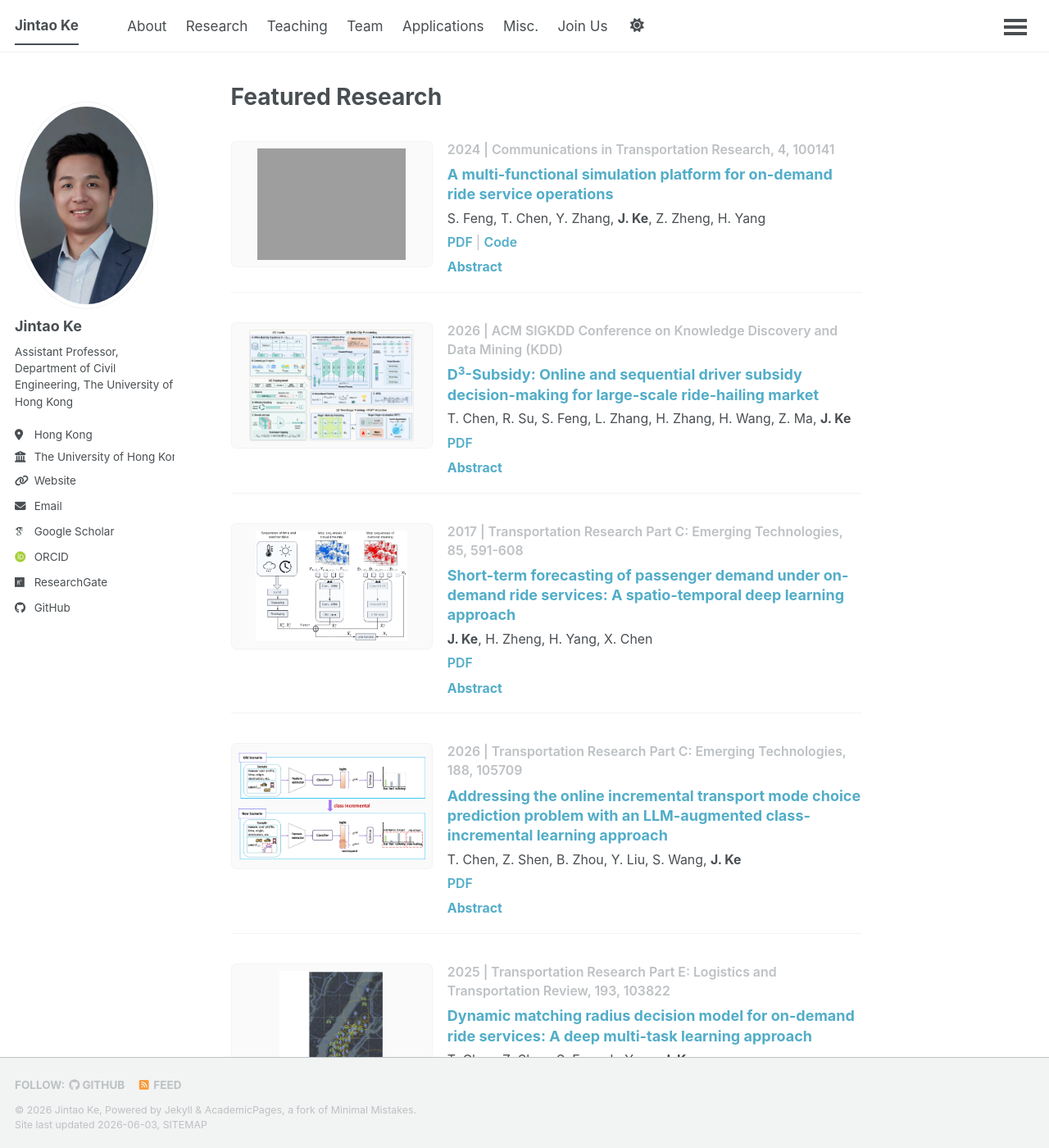
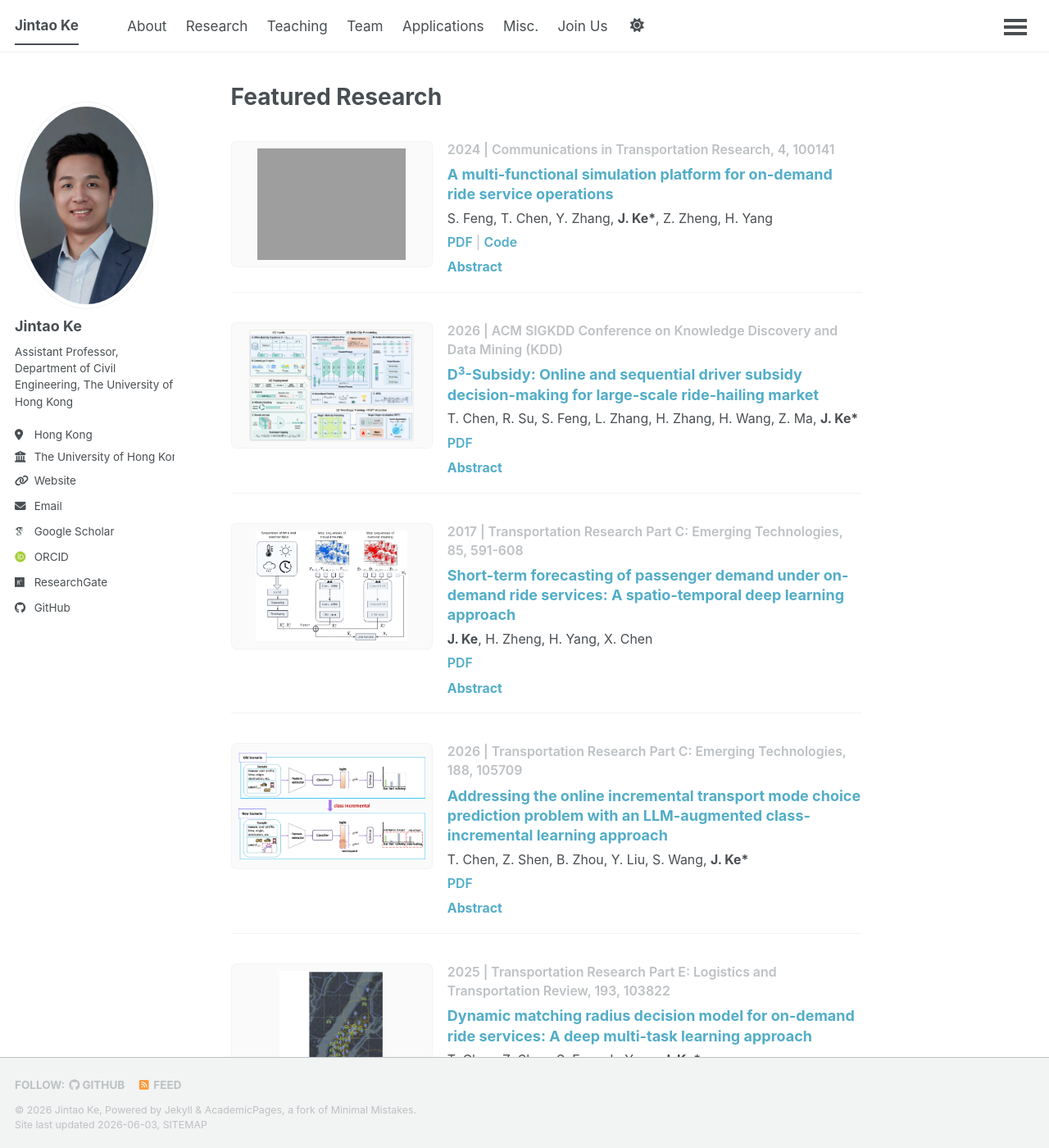
Before and after one commit to hku-kejintao/hku-kejintao.github.io, a Jekyll site: the page built from _pages/about.md, in a window 1280 px wide and 1400 px high, scrolled down 1709 px. Shown: the whole window at 82% size. Built offline with Jekyll 4.4.1, drawn with Linux system fonts in a browser that asks for light colours; some web fonts are replaced; a script that is not in the unit is left out; some of the changed text lies outside the part shown; grey boxes are pictures that could not be loaded.

Commit message:
Mark corresponding authors in featured research

```diff
--- a/_pages/about.md
+++ b/_pages/about.md
@@ -50,7 +50,7 @@ Featured Research
     <div class="featured-research-content">
       <p class="featured-research-meta">2024 | Communications in Transportation Research, 4, 100141</p>
       <h3><a href="https://arxiv.org/pdf/2303.12336" target="_blank" rel="noopener">A multi-functional simulation platform for on-demand ride service operations</a></h3>
-      <p class="featured-research-authors">S. Feng, T. Chen, Y. Zhang, <strong>J. Ke</strong>, Z. Zheng, H. Yang</p>
+      <p class="featured-research-authors">S. Feng, T. Chen, Y. Zhang, <strong>J. Ke*</strong>, Z. Zheng, H. Yang</p>
       <p class="featured-research-links"><a href="https://arxiv.org/pdf/2303.12336" target="_blank" rel="noopener">PDF</a> <a href="https://github.com/HKU-Smart-Mobility-Lab/Transportation_Simulator" target="_blank" rel="noopener">Code</a></p>
       <details>
         <summary>Abstract</summary>
@@ -66,7 +66,7 @@ Featured Research
     <div class="featured-research-content">
       <p class="featured-research-meta">2026 | ACM SIGKDD Conference on Knowledge Discovery and Data Mining (KDD)</p>
       <h3><a href="https://arxiv.org/pdf/2605.20036" target="_blank" rel="noopener">D<sup>3</sup>-Subsidy: Online and sequential driver subsidy decision-making for large-scale ride-hailing market</a></h3>
-      <p class="featured-research-authors">T. Chen, R. Su, S. Feng, L. Zhang, H. Zhang, H. Wang, Z. Ma, <strong>J. Ke</strong></p>
+      <p class="featured-research-authors">T. Chen, R. Su, S. Feng, L. Zhang, H. Zhang, H. Wang, Z. Ma, <strong>J. Ke*</strong></p>
       <p class="featured-research-links"><a href="https://arxiv.org/pdf/2605.20036" target="_blank" rel="noopener">PDF</a></p>
       <details>
         <summary>Abstract</summary>
@@ -98,7 +98,7 @@ Featured Research
     <div class="featured-research-content">
       <p class="featured-research-meta">2026 | Transportation Research Part C: Emerging Technologies, 188, 105709</p>
       <h3><a href="https://www.sciencedirect.com/science/article/abs/pii/S0968090X2600197X" target="_blank" rel="noopener">Addressing the online incremental transport mode choice prediction problem with an LLM-augmented class-incremental learning approach</a></h3>
-      <p class="featured-research-authors">T. Chen, Z. Shen, B. Zhou, Y. Liu, S. Wang, <strong>J. Ke</strong></p>
+      <p class="featured-research-authors">T. Chen, Z. Shen, B. Zhou, Y. Liu, S. Wang, <strong>J. Ke*</strong></p>
       <p class="featured-research-links"><a href="https://www.sciencedirect.com/science/article/abs/pii/S0968090X2600197X" target="_blank" rel="noopener">PDF</a></p>
       <details>
         <summary>Abstract</summary>
@@ -114,7 +114,7 @@ Featured Research
     <div class="featured-research-content">
       <p class="featured-research-meta">2025 | Transportation Research Part E: Logistics and Transportation Review, 193, 103822</p>
       <h3><a href="https://www.sciencedirect.com/science/article/pii/S1366554524004137" target="_blank" rel="noopener">Dynamic matching radius decision model for on-demand ride services: A deep multi-task learning approach</a></h3>
-      <p class="featured-research-authors">T. Chen, Z. Shen, S. Feng, L. Yang, <strong>J. Ke</strong></p>
+      <p class="featured-research-authors">T. Chen, Z. Shen, S. Feng, L. Yang, <strong>J. Ke*</strong></p>
       <p class="featured-research-links"><a href="https://www.sciencedirect.com/science/article/pii/S1366554524004137" target="_blank" rel="noopener">PDF</a> <a href="https://github.com/HKU-Smart-Mobility-Lab/DL-MRD-Broadcasting" target="_blank" rel="noopener">Code</a></p>
       <details>
         <summary>Abstract</summary>
@@ -146,7 +146,7 @@ Featured Research
     <div class="featured-research-content">
       <p class="featured-research-meta">2026 | Transportation Research Part B: Methodological, 209, 103461</p>
       <h3><a href="https://www.sciencedirect.com/science/article/pii/S0191261526000731" target="_blank" rel="noopener">A three-sided network equilibrium model for on-demand food delivery services</a></h3>
-      <p class="featured-research-authors">K. Zhang, <strong>J. Ke</strong>, X. Wang</p>
+      <p class="featured-research-authors">K. Zhang, <strong>J. Ke*</strong>, X. Wang</p>
       <p class="featured-research-links"><a href="https://www.sciencedirect.com/science/article/pii/S0191261526000731" target="_blank" rel="noopener">PDF</a></p>
       <details>
         <summary>Abstract</summary>
@@ -162,7 +162,7 @@ Featured Research
     <div class="featured-research-content">
       <p class="featured-research-meta">2024 | Transportation Research Part B: Methodological, 190, 103070</p>
       <h3><a href="https://ideas.repec.org/a/eee/transb/v190y2024ics0191261524001942.html" target="_blank" rel="noopener">An aggregate matching and pick-up model for mobility-on-demand services</a></h3>
-      <p class="featured-research-authors">X. Li, <strong>J. Ke</strong>, H. Yang, H. Wang, Y. Zhou</p>
+      <p class="featured-research-authors">X. Li, <strong>J. Ke*</strong>, H. Yang, H. Wang, Y. Zhou</p>
       <p class="featured-research-links"><a href="https://ideas.repec.org/a/eee/transb/v190y2024ics0191261524001942.html" target="_blank" rel="noopener">PDF</a></p>
       <details>
         <summary>Abstract</summary>
@@ -170,4 +170,5 @@ Featured Research
       </details>
     </div>
   </article>
+  <p class="featured-research-note">* Corresponding author</p>
 </section>
--- a/_sass/layout/_page.scss
+++ b/_sass/layout/_page.scss
@@ -525,6 +525,12 @@
     color: var(--global-text-color);
   }
 
+  .featured-research-note {
+    margin: 0.25rem 0 0;
+    color: var(--global-text-color-light);
+    font-size: 0.88em;
+  }
+
   @include breakpoint(max-width $small) {
     .featured-research-item {
       grid-template-columns: 1fr;
```
